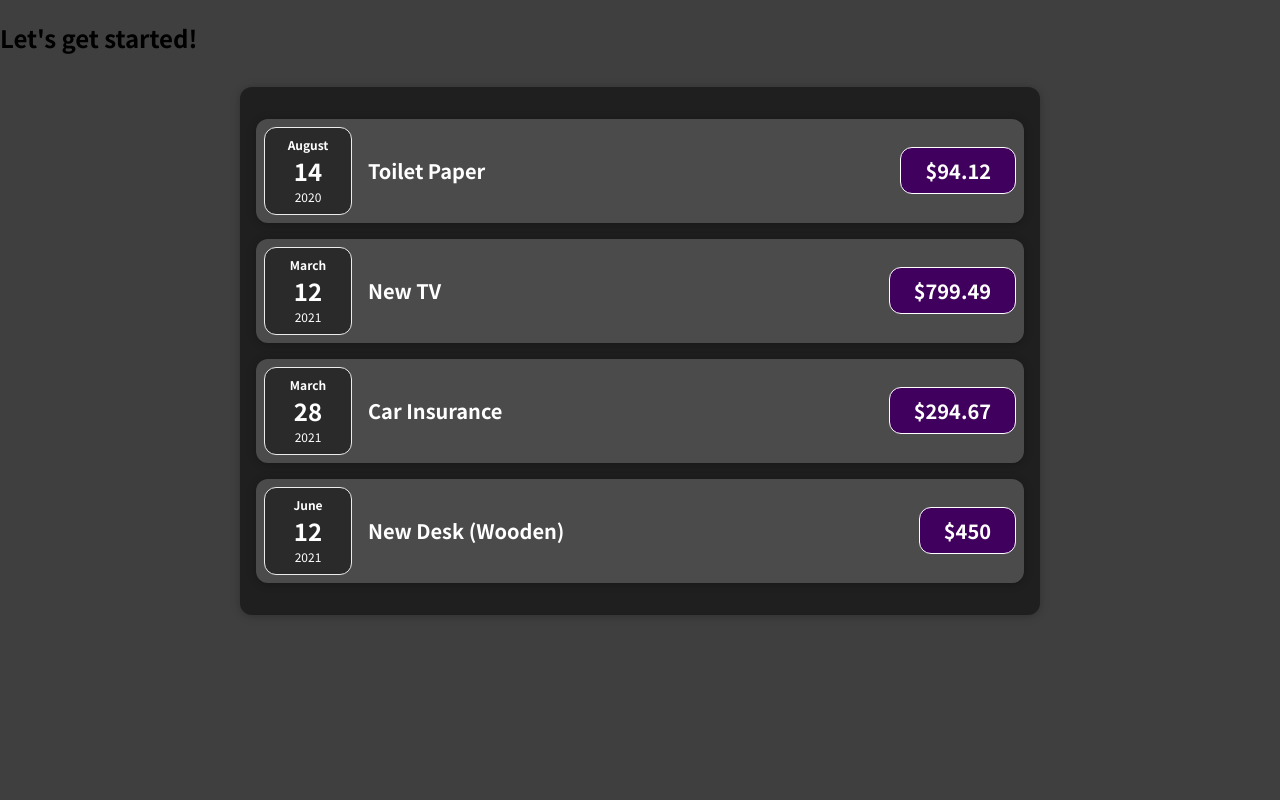
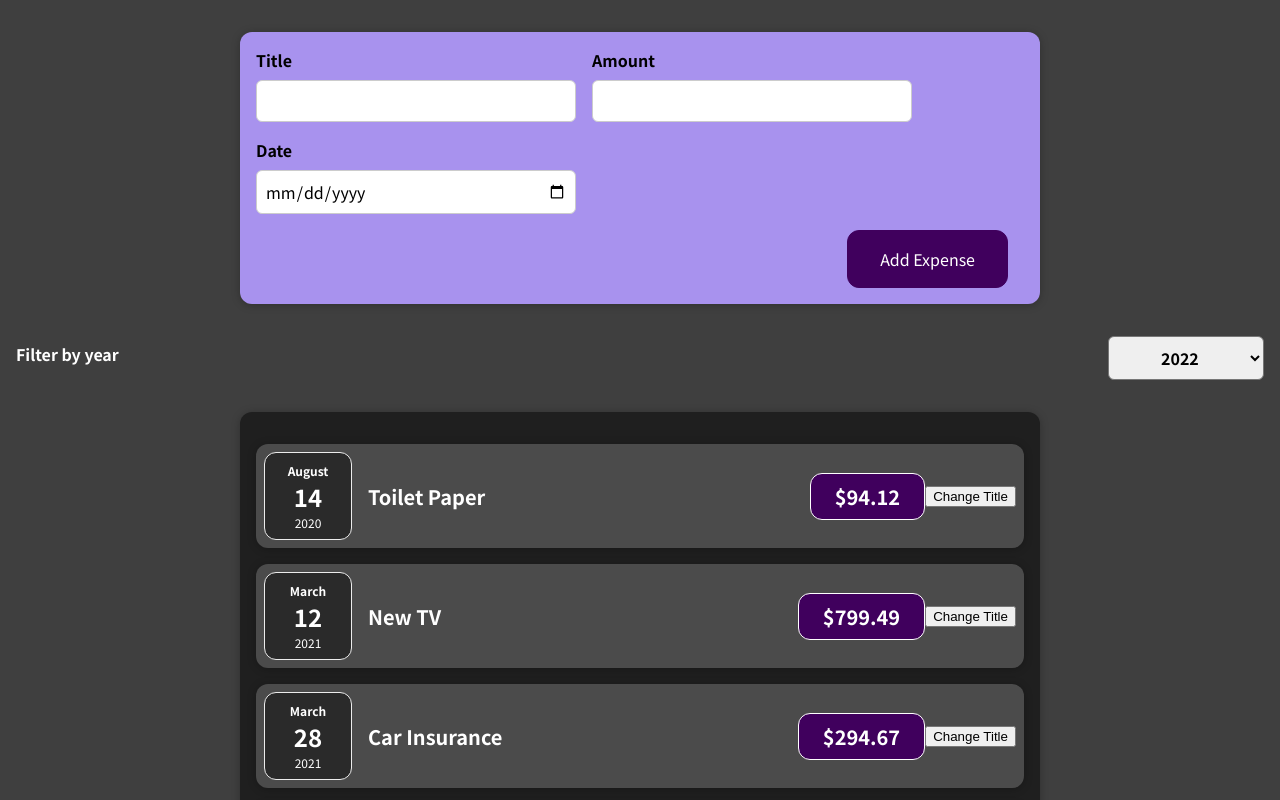
Before and after one commit to bjorntirsen/expense-tracker, a React (Create React App) app: page / in a window 1280 px wide. Shown: the top 800 px of the page. Built offline with nearby package versions, Linux system fonts and the light colour scheme.

Commit message:
:sparkles: Add expense form and filter

```diff
--- a/src/App.js
+++ b/src/App.js
@@ -1,4 +1,5 @@
 import Expenses from './components/Expenses/Expenses';
+import { NewExpense } from './components/NewExpense/NewExpense';
 
 const App = () => {
   const expenses = [
@@ -23,12 +24,17 @@
     },
   ];
 
+  const addExpenseHandler = (expense) => {
+    console.log('In App.js');
+    console.log(expense);
+  };
+
   return (
     <div className='App'>
-      <h2>Let's get started!</h2>
+      <NewExpense onAddExpense={addExpenseHandler} />
       <Expenses items={expenses} />
     </div>
   );
-}
+};
 
 export default App;
--- a/src/components/Expenses/ExpenseItem.js
+++ b/src/components/Expenses/ExpenseItem.js
@@ -1,17 +1,26 @@
+import { useState } from 'react';
+
 import Card from '../UI/Card';
 import ExpenseDate from './ExpenseDate';
 import './ExpenseItem.css';
 
 const ExpenseItem = (props) => {
+  const [title, setTitle] = useState(props.title);
+
+  const clickHandler = () => {
+    setTitle('Mirasol') ;
+  };
+
   return (
     <Card className='expense-item'>
       <ExpenseDate date={props.date} />
       <div className='expense-item__description'>
-        <h2>{props.title}</h2>
+        <h2>{title}</h2>
         <div className='expense-item__price'>${props.amount}</div>
       </div>
+      <button onClick={clickHandler}>Change Title</button>
     </Card>
   );
-}
+};
 
 export default ExpenseItem;
--- a/src/components/Expenses/Expenses.js
+++ b/src/components/Expenses/Expenses.js
@@ -1,9 +1,14 @@
+import { useState } from 'react';
+
 import Card from '../UI/Card';
 import ExpenseItem from './ExpenseItem';
 import './Expenses.css';
+import ExpensesFilter from './ExpensesFilter';
 
 const Expenses = (props) => {
   let itemList = [];
+  const [enteredYear, setEnteredYear] = useState('');
+
   props.items.forEach((expense) => {
     itemList.push(
       <ExpenseItem
@@ -13,7 +18,19 @@
       ></ExpenseItem>
     );
   });
-  return <Card className='expenses'>{itemList}</Card>;
+
+  const addYearSelectHandler = (expense) => {
+    console.log('In Expenses.js');
+    console.log(expense);
+    setEnteredYear(expense);
+  };
+
+  return (
+    <div>
+      <ExpensesFilter onYearSelect={addYearSelectHandler} />
+      <Card className='expenses'>{itemList}</Card>
+    </div>
+  );
 };
 
 export default Expenses;
--- /dev/null
+++ b/src/components/Expenses/ExpensesFilter.css
@@ -0,0 +1,24 @@
+.expenses-filter {
+  color: white;
+  padding: 0 1rem;
+}
+
+.expenses-filter__control {
+  display: flex;
+  width: 100%;
+  align-items: center;
+  justify-content: space-between;
+  margin: 1rem 0;
+}
+
+.expenses-filter label {
+  font-weight: bold;
+  margin-bottom: 0.5rem;
+}
+
+.expenses-filter select {
+  font: inherit;
+  padding: 0.5rem 3rem;
+  font-weight: bold;
+  border-radius: 6px;
+}
--- /dev/null
+++ b/src/components/Expenses/ExpensesFilter.js
@@ -0,0 +1,24 @@
+import './ExpensesFilter.css';
+
+const ExpensesFilter = (props) => {
+  const yearHandler = (event) => {
+    event.preventDefault();
+    props.onYearSelect(event.target.value);
+  };
+
+  return (
+    <div className='expenses-filter'>
+      <div className='expenses-filter__control'>
+        <label>Filter by year</label>
+        <select onChange={yearHandler}>
+          <option value='2022'>2022</option>
+          <option value='2021'>2021</option>
+          <option value='2020'>2020</option>
+          <option value='2019'>2019</option>
+        </select>
+      </div>
+    </div>
+  );
+};
+
+export default ExpensesFilter;
--- /dev/null
+++ b/src/components/NewExpense/ExpenseForm.css
@@ -0,0 +1,26 @@
+.new-expense__controls {
+  display: flex;
+  flex-wrap: wrap;
+  gap: 1rem;
+  margin-bottom: 1rem;
+  text-align: left;
+}
+
+.new-expense__control label {
+  font-weight: bold;
+  margin-bottom: 0.5rem;
+  display: block;
+}
+
+.new-expense__control input {
+  font: inherit;
+  padding: 0.5rem;
+  border-radius: 6px;
+  border: 1px solid #ccc;
+  width: 20rem;
+  max-width: 100%;
+}
+
+.new-expense__actions {
+  text-align: right;
+}
--- /dev/null
+++ b/src/components/NewExpense/ExpenseForm.js
@@ -0,0 +1,70 @@
+import { useState } from 'react';
+import './ExpenseForm.css';
+
+export const ExpenseForm = (props) => {
+  const [enteredTitle, setTitle] = useState('');
+  const [enteredAmount, setAmount] = useState('');
+  const [enteredDate, setDate] = useState('');
+  const titleChangeHandler = (event) => {
+    setTitle(event.target.value);
+  };
+  const amountChangeHandler = (event) => {
+    setAmount(event.target.value);
+  };
+  const dateChangeHandler = (event) => {
+    setDate(event.target.value);
+  };
+
+  const submitHandler = (event) => {
+    event.preventDefault();
+
+    const expenseData = {
+      title: enteredTitle,
+      amount: enteredAmount,
+      date: new Date(enteredDate),
+    };
+
+    props.onSaveExpenseData(expenseData);
+    setTitle('');
+    setAmount('');
+    setDate('');
+  };
+
+  return (
+    <form onSubmit={submitHandler}>
+      <div className='new-expense__controls'>
+        <div className='new-expense__control'>
+          <label htmlFor=''>Title</label>
+          <input
+            type='text'
+            onChange={titleChangeHandler}
+            value={enteredTitle}
+          />
+        </div>
+        <div className='new-expense__control'>
+          <label htmlFor=''>Amount</label>
+          <input
+            type='number'
+            min='0.01'
+            step='0.01'
+            onChange={amountChangeHandler}
+            value={enteredAmount}
+          />
+        </div>
+        <div className='new-expense__control'>
+          <label htmlFor=''>Date</label>
+          <input
+            type='date'
+            min='2019-01-01'
+            max='2022-12-31'
+            onChange={dateChangeHandler}
+            value={enteredDate}
+          />
+        </div>
+      </div>
+      <div className='new-expense__actions'>
+        <button type='submit'>Add Expense</button>
+      </div>
+    </form>
+  );
+};
--- /dev/null
+++ b/src/components/NewExpense/NewExpense.css
@@ -0,0 +1,38 @@
+.new-expense {
+  background-color: #a892ee;
+  padding: 1rem;
+  margin: 2rem auto;
+  width: 50rem;
+  max-width: 95%;
+  border-radius: 12px;
+  text-align: center;
+  box-shadow: 0 1px 8px rgba(0, 0, 0, 0.25);
+}
+
+.new-expense button {
+  font: inherit;
+  cursor: pointer;
+  padding: 1rem 2rem;
+  border: 1px solid #40005d;
+  background-color: #40005d;
+  color: white;
+  border-radius: 12px;
+  margin-right: 1rem;
+}
+
+.new-expense button:hover,
+.new-expense button:active {
+  background-color: #510674;
+  border-color: #510674;
+}
+
+.new-expense button.alternative {
+  color: #220131;
+  border-color: transparent;
+  background-color: transparent;
+}
+
+.new-expense button.alternative:hover,
+.new-expense button.alternative:active {
+  background-color: #ddb3f8;
+}
--- /dev/null
+++ b/src/components/NewExpense/NewExpense.js
@@ -0,0 +1,19 @@
+import React from 'react';
+import { ExpenseForm } from './ExpenseForm';
+import './NewExpense.css';
+
+export const NewExpense = (props) => {
+  const saveExpenseDataHandler = (enteredExpenseData) => {
+    const expenseData = {
+      ...enteredExpenseData,
+      id: Math.random().toString(),
+    };
+    props.onAddExpense(expenseData);
+  };
+
+  return (
+    <div className='new-expense'>
+      <ExpenseForm onSaveExpenseData={saveExpenseDataHandler} />
+    </div>
+  );
+};
```
